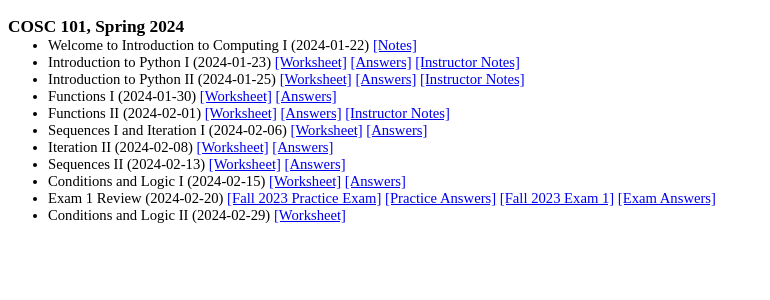
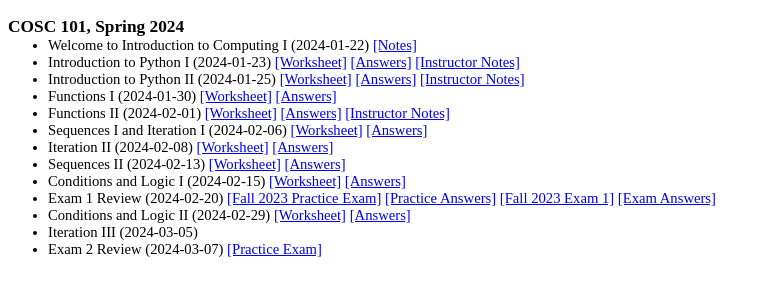
Before and after one commit to georgianahaldeman/cosc101, a Jekyll site: the page built from docs/notes/index.md, in a window 1280 px wide. Shown: the top 300 px of the page, without its empty margins (0-770 px from the left). Built offline with Jekyll 4.4.1, drawn with Linux system fonts in a browser that asks for light colours; our own code applies the rules of GitHub Pages for plain Markdown files.

Commit message:
2_29 answer key

```diff
--- a/docs/notes/index.md
+++ b/docs/notes/index.md
@@ -21,17 +21,17 @@
 - Exam 1 Review (2024-02-20) [[Fall 2023 Practice Exam]](./fall2023/9_26.pdf) [[Practice Answers]](./fall2023/9_26_answers.pdf) [[Fall 2023 Exam 1]](./files/exam1_fall23.pdf) [[Exam Answers]](./files/f23_exam1_ans.pdf)
 
 
-- Conditions and Logic II (2024-02-29) [[Worksheet]](./files/2_29.pdf)
+- Conditions and Logic II (2024-02-29) [[Worksheet]](./files/2_29.pdf) [[Answers]](./files/2_29_ans.pdf)
+
+- Iteration III (2024-03-05)
+
+- Exam 2 Review (2024-03-07) [[Practice Exam]](./fall2023/10_17.pdf)
 
 
 <!--
-- Iteration III (2023-10-03) [[Worksheet]](./notes/10_3.pdf) [[Notes]](./answers/10_3_answers.pdf)
-
 - Sequences II and Mutability I (2023-10-05) [[Worksheet]](./notes/10_5.pdf) [[Notes]](./answers/10_5_answers.pdf)
 
 - Mutability II and Practice Problems (2023-10-12) [[Worksheet]](./notes/10_12.pdf) [[Notes]](./answers/10_12_answers.pdf)
-
-- Exam 2 Review (2023-10-17) [[Practice Exam]](./notes/10_17.pdf) [[Answers]](./answers/10_17_answers.pdf)
 
 
 - Dictionaries (2023-10-24) [[Worksheet]](./notes/10_24.pdf) [[Notes]](./answers/10_24_answers.pdf)
```
Also changed, not shown: 1 other file.
